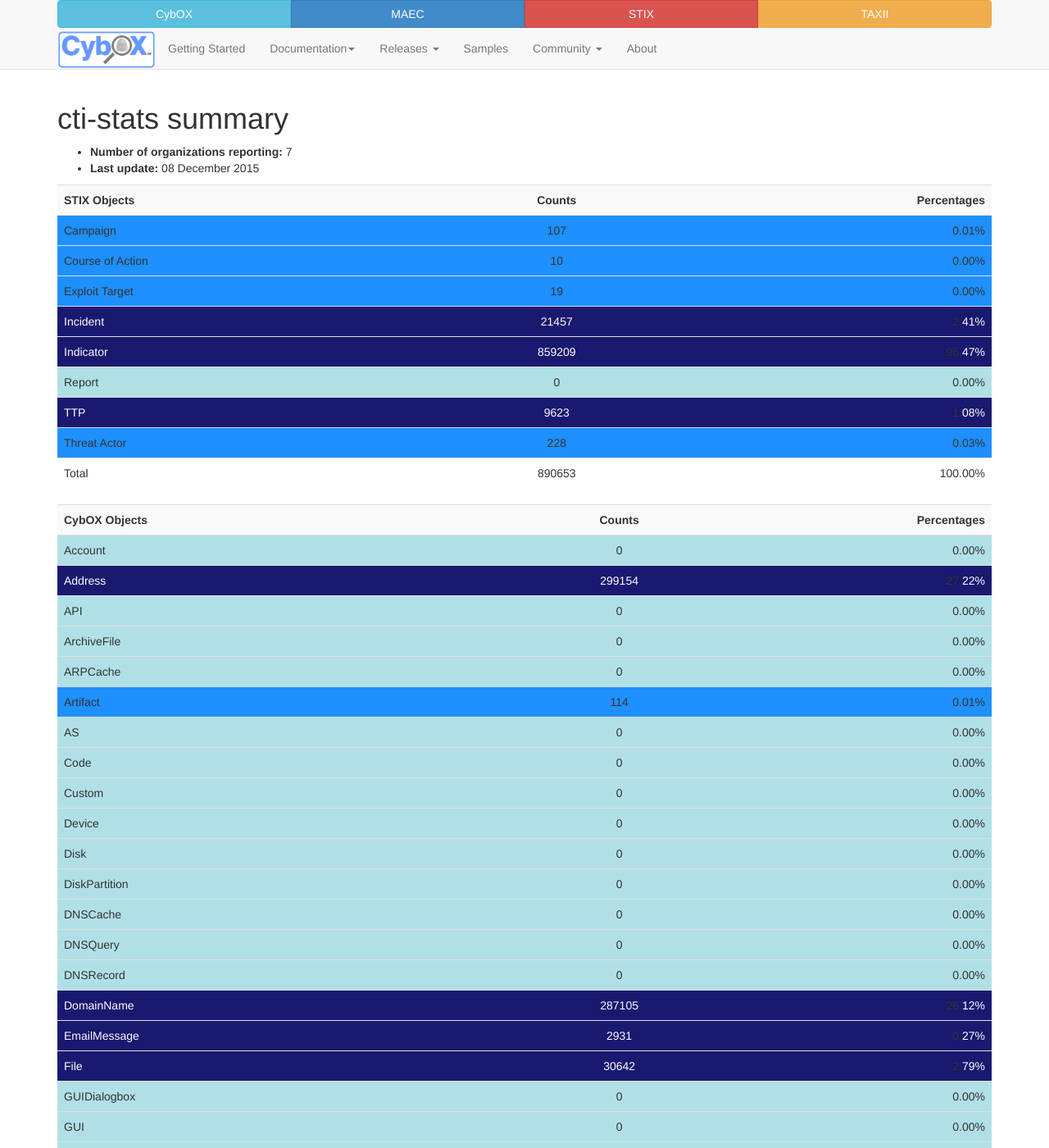
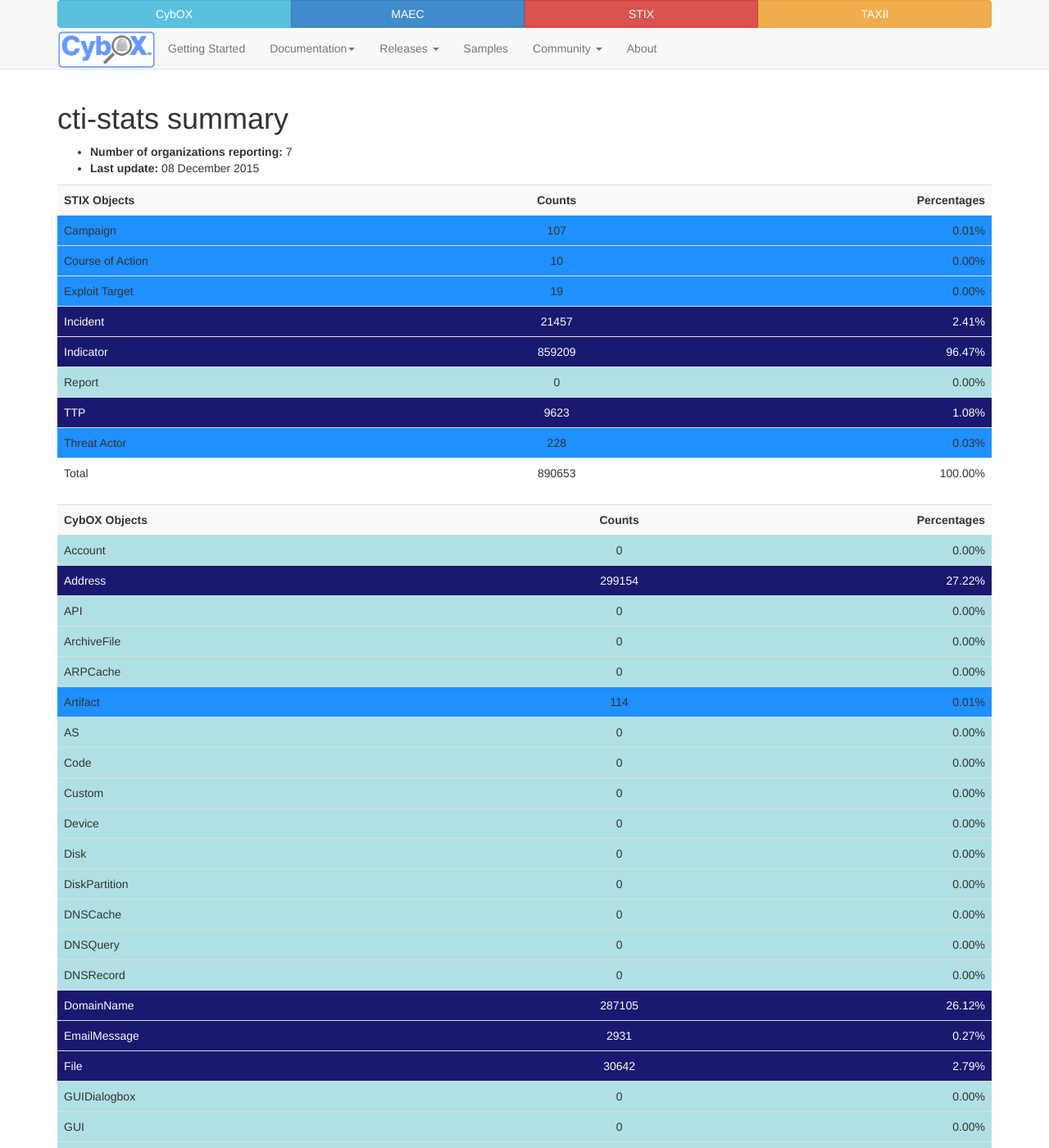
Before and after one commit to CybOXProject/cyboxproject.github.io, a Jekyll site: the page built from cti-stats/index.md, in a window 1280 px wide and 1400 px high. Shown: the whole window at 82% size. Built offline with Jekyll 4.4.1, drawn with Linux system fonts in a browser that asks for light colours; Markdown is read by kramdown in place of the engine named in the settings; some of the changed text lies outside the part shown.

Commit message:
Fixed decimal values

```diff
--- a/cti-stats/index.md
+++ b/cti-stats/index.md
@@ -30,12 +30,12 @@
 <tr>
 <td style="background-color: midnightblue; text-align:left;"><font color="snow">Incident</font></td>
 <td style="background-color: midnightblue; text-align:center;"><font color="snow">21457</font></td>
-<td style="background-color: midnightblue; text-align:right;">2.<font color="snow">41%</font></td>
+<td style="background-color: midnightblue; text-align:right;"><font color="snow">2.41%</font></td>
 </tr>
 <tr>
 <td style="background-color: midnightblue; text-align:left;"><font color="snow">Indicator</font></td>
 <td style="background-color: midnightblue; text-align:center;"><font color="snow">859209</font></td>
-<td style="background-color: midnightblue; text-align:right;">96.<font color="snow">47%</font></td>
+<td style="background-color: midnightblue; text-align:right;"><font color="snow">96.47%</font></td>
 </tr>
 <tr>
 <td style="background-color: powderblue; text-align:left;">Report</td>
@@ -45,7 +45,7 @@
 <tr>
 <td style="background-color: midnightblue; text-align:left;"><font color="snow">TTP</font></td>
 <td style="background-color: midnightblue; text-align:center;"><font color="snow">9623</font></td>
-<td style="background-color: midnightblue; text-align:right;">1.<font color="snow">08%</font></td>
+<td style="background-color: midnightblue; text-align:right;"><font color="snow">1.08%</font></td>
 </tr>
 <tr>
 <td style="background-color: dodgerblue; text-align:left;">Threat Actor</td>
@@ -75,7 +75,7 @@
 <tr>
 <td style="background-color: midnightblue; text-align:left;"><font color="snow">Address</font></td>
 <td style="background-color: midnightblue; text-align:center;"><font color="snow">299154</font></td>
-<td style="background-color: midnightblue; text-align:right;">27.<font color="snow">22%</font></td>
+<td style="background-color: midnightblue; text-align:right;"><font color="snow">27.22%</font></td>
 </tr>
 <tr>
 <td style="background-color: powderblue; text-align:left;">API</td>
@@ -145,17 +145,17 @@
 <tr>
 <td style="background-color: midnightblue; text-align:left;"><font color="snow">DomainName</font></td>
 <td style="background-color: midnightblue; text-align:center;"><font color="snow">287105</font></td>
-<td style="background-color: midnightblue; text-align:right;">26.<font color="snow">12%</font></td>
+<td style="background-color: midnightblue; text-align:right;"><font color="snow">26.12%</font></td>
 </tr>
 <tr>
 <td style="background-color: midnightblue; text-align:left;"><font color="snow">EmailMessage</font></td>
 <td style="background-color: midnightblue; text-align:center;"><font color="snow">2931</font></td>
-<td style="background-color: midnightblue; text-align:right;">0.<font color="snow">27%</font></td>
+<td style="background-color: midnightblue; text-align:right;"><font color="snow">0.27%</font></td>
 </tr>
 <tr>
 <td style="background-color: midnightblue; text-align:left;"><font color="snow">File</font></td>
 <td style="background-color: midnightblue; text-align:center;"><font color="snow">30642</font></td>
-<td style="background-color: midnightblue; text-align:right;">2.<font color="snow">79%</font></td>
+<td style="background-color: midnightblue; text-align:right;"><font color="snow">2.79%</font></td>
 </tr>
 <tr>
 <td style="background-color: powderblue; text-align:left;">GUIDialogbox</td>
@@ -210,7 +210,7 @@
 <tr>
 <td style="background-color: midnightblue; text-align:left;"><font color="snow">Mutex</font></td>
 <td style="background-color: midnightblue; text-align:center;"><font color="snow">2668</font></td>
-<td style="background-color: midnightblue; text-align:right;">0.<font color="snow">24%</font></td>
+<td style="background-color: midnightblue; text-align:right;"><font color="snow">0.24%</font></td>
 </tr>
 <tr>
 <td style="background-color: dodgerblue; text-align:left;">NetworkConnection</td>
@@ -260,7 +260,7 @@
 <tr>
 <td style="background-color: midnightblue; text-align:left;"><font color="snow">Port</font></td>
 <td style="background-color: midnightblue; text-align:center;"><font color="snow">6331</font></td>
-<td style="background-color: midnightblue; text-align:right;">0.<font color="snow">58%</font></td>
+<td style="background-color: midnightblue; text-align:right;"><font color="snow">0.58%</font></td>
 </tr>
 <tr>
 <td style="background-color: powderblue; text-align:left;">Process</td>
@@ -325,7 +325,7 @@
 <tr>
 <td style="background-color: midnightblue; text-align:left;"><font color="snow">URI</font></td>
 <td style="background-color: midnightblue; text-align:center;"><font color="snow">457998</font></td>
-<td style="background-color: midnightblue; text-align:right;">41.<font color="snow">67%</font></td>
+<td style="background-color: midnightblue; text-align:right;"><font color="snow">41.67%</font></td>
 </tr>
 <tr>
 <td style="background-color: powderblue; text-align:left;">URLHistory</td>
@@ -455,7 +455,7 @@
 <tr>
 <td style="background-color: midnightblue; text-align:left;"><font color="snow">WinRegistryKey</font></td>
 <td style="background-color: midnightblue; text-align:center;"><font color="snow">8738</font></td>
-<td style="background-color: midnightblue; text-align:right;">0.<font color="snow">79%</font></td>
+<td style="background-color: midnightblue; text-align:right;"><font color="snow">0.79%</font></td>
 </tr>
 <tr>
 <td style="background-color: powderblue; text-align:left;">WinSemaphore</td>
```
